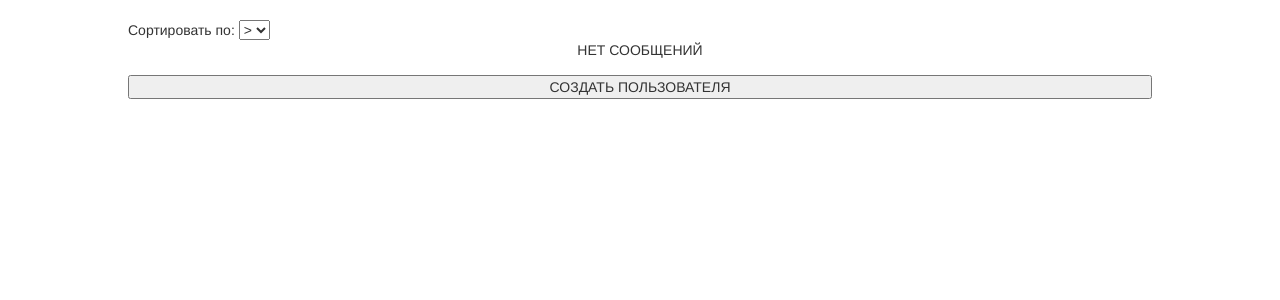
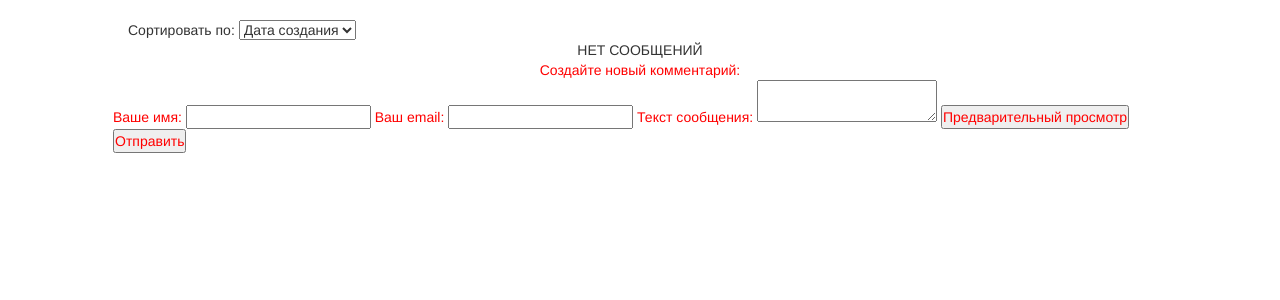
Before and after one commit to LadlenDU/beejee, a PHP site: page /index.php in a window 1280 px wide. Shown: the top 300 px of the page. Run offline with PHP 8.4, Linux system fonts and the light colour scheme; tables that the repository leaves empty hold one stand-in row (values such as "Sample post"); data that the repository does not hold is empty; some libraries are stand-ins or nearby versions.

Commit message:
some changes

```diff
--- a/app/components/IDatabaseOperations.php
+++ b/app/components/IDatabaseOperations.php
@@ -33,4 +33,13 @@ interface IDatabaseOperations
      * @return bool
      */
     public function ifValidOrderDirection($order);
+
+    /**
+     * Получает максимальную длину колонки в таблице.
+     *
+     * @param string $table название таблицы
+     * @param string $column название колонки
+     * @return int
+     */
+    public function getCharacterMaximumLength($table, $column);
 }
--- a/app/components/mySqliDatabaseOperations.php
+++ b/app/components/mySqliDatabaseOperations.php
@@ -102,4 +102,19 @@ class mySqliDatabaseOperations implements IDatabaseOperations
         return in_array(strtoupper($order), array('DESC', 'ASC'), true);
     }
 
+    /**
+     * @inheritdoc
+     */
+    public function getCharacterMaximumLength($table, $column)
+    {
+        $sql = 'SELECT character_maximum_length FROM information_schema.columns'
+            . ' WHERE  table_schema = Database() '
+            . ' AND '
+            . ' table_name = ' . $this->escape_string($table)
+            . ' AND '
+            . ' column_name = ' . $this->escape_string($column);
+
+        return $this->selectQuery($sql)->rows[0]->character_maximum_length;
+    }
+
 }
--- a/app/controllers/Comments.php
+++ b/app/controllers/Comments.php
@@ -3,6 +3,7 @@
 require_once(APP_DIR . 'controllers/Controller.php');
 #require_once(APP_DIR . 'models/User.php');
 require_once(APP_DIR . 'models/Comment.php');
+
 #require_once(APP_DIR . 'helpers/prepareJSON.php');
 
 class CommentsController extends Controller
@@ -32,7 +33,15 @@ class CommentsController extends Controller
             $orderTypes[] = ['id' => $ot, 'name' => $orderLabels[$ot]];
         }
 
-        $this->render(APP_DIR . 'views/Comments.php', ['comments' => $comments->rows, 'orderTypes' => $orderTypes]);
+        $fieldMaxLength = [];
+        $fieldMaxLength['name'] = DB::obj()->getCharacterMaximumLength(Comment::$tableName, 'username');
+        $fieldMaxLength['email'] = DB::obj()->getCharacterMaximumLength(Comment::$tableName, 'email');
+        $fieldMaxLength['text'] = DB::obj()->getCharacterMaximumLength(Comment::$tableName, 'text');
+
+        $this->render(
+            APP_DIR . 'views/Comments.php',
+            ['comments' => $comments->rows, 'orderTypes' => $orderTypes, 'fieldMaxLength' => $fieldMaxLength]
+        );
     }
 
     public function actionUpdate()
--- a/app/controllers/Controller.php
+++ b/app/controllers/Controller.php
@@ -6,7 +6,7 @@ class Controller
     {
         $actionName = isset($_REQUEST['action']) ? $_REQUEST['action'] : 'index';
         $functionName = 'action' . ucfirst($actionName);
-        if(method_exists($this, $functionName))
+        if (method_exists($this, $functionName))
         {
             $this->$functionName();
         }
--- a/app/models/Comment.php
+++ b/app/models/Comment.php
@@ -1,6 +1,7 @@
 <?php
 
 require_once(APP_DIR . 'components/DB.php');
+require_once(APP_DIR . 'models/Image.php');
 
 /**
  * Class Comment
@@ -18,8 +19,11 @@ class Comment
     static public function getComments($orderBy = 'created', $orderDir = 'DESC')
     {
         $res = DB::obj()->selectQuery(
-            'SELECT * FROM ' . self::$tableName . " WHERE `status` = 'APPROVED' ORDER BY $orderBy $orderDir"
+            'SELECT * FROM ' . self::$tableName . ' AS com '
+            . ' LEFT JOIN ' . Image::$tableName . ' AS img ON com.image_id=img.id '
+            . " WHERE `status` = 'APPROVED' ORDER BY $orderBy $orderDir"
         );
+
         return $res;
     }
 
--- a/app/views/Comments.php
+++ b/app/views/Comments.php
@@ -141,9 +141,9 @@ define('CLICK_TO_MOD', 'Нажмите чтобы редактировать');
 
 <div id="order_by">
     Сортировать по:
-    <select>
+    <select name="order_by">
         <?php foreach ($orderTypes as $o): ?>
-        <option name="<?php echo $o->id ?>"><?php echo htmlspecialchars($o->name, ENT_QUOTES, DOCUMENT_ENCODING) ?>></option>
+        <option value="<?php echo $o['id'] ?>"><?php echo htmlspecialchars($o['name'], ENT_QUOTES, DOCUMENT_ENCODING) ?></option>
         <?php endforeach; ?>
     </select>
 </div>
@@ -153,50 +153,18 @@ define('CLICK_TO_MOD', 'Нажмите чтобы редактировать');
             <div id="no_comments">НЕТ СООБЩЕНИЙ</div>
         <?php endif ?>
         <?php foreach ($comments as $item): ?>
-            <?php echo $this->renderPhpFile('_comment.php'); ?>
-            <div class="row" data-id="<?php echo $item->id ?>">
-                <div class="image">
-                    <img width="<?php echo $item->image['width'] ?>" height="<?php echo $item->image['height'] ?>" src="<?php echo $item->image['src'] ?>"/>
-                </div>
-                <div class="content">
-                    <>
-                </div>
-
-                <input type="text" value="<?php echo htmlspecialchars($user->name, ENT_QUOTES, DOCUMENT_ENCODING) ?>" class="name" maxlength="30" style="display:none"/><!--
-              --><div class="name" title="<?php echo CLICK_TO_MOD ?>"><?php echo $user->name ? htmlspecialchars($user->name, ENT_QUOTES, DOCUMENT_ENCODING) : '&nbsp;' ?></div><!--
-              --><input type="text" value="<?php echo $user->age ?>" class="age" maxlength="3" style="display:none"/><!--
-              --><div class="age" title="<?php echo CLICK_TO_MOD ?>"><?php echo htmlspecialchars($user->age, ENT_QUOTES, DOCUMENT_ENCODING) ?></div><!--
-              --><div class="city_id" title="<?php echo CLICK_TO_MOD ?>"><?php echo ($user->city_id == 0) ? 'Город не выбран' : $user->city_name ?></div><!--
-              --><select style="display:none" class="city_id">
-                    <option value="0" <?php echo ($user->city_id == 0) ? 'selected="selected"' : ''; ?>>Город не выбран</option>
-                    <?php foreach($cities as $city): ?>
-                        <option value="<?php echo $city->id ?>" <?php
-                        if($user->city_id == $city->id)
-                        {
-                            echo 'selected="selected"';
-                        }
-                        ?>><?php echo htmlspecialchars($city->name, ENT_QUOTES, DOCUMENT_ENCODING) ?></option>
-                    <?php endforeach ?>
-                </select><!--
-                <input type="text" value="<?php echo $user->city_id ?>" class="city" disabled="disabled"/>
-              --><input type="button" value="Удалить" class="delete"/>
-            </div>
+            <?php echo $this->renderPhpFile(dirname(__FILE__) . '/_comment.php', ['item' => $item]); ?>
         <?php endforeach ?>
     </div>
-    <div id="new_user" style="display: none;">
-        <div class="row caption">Введите данные нового пользователя:</div>
+    <div id="new_comment">
+        <div class="row caption">Создайте новый комментарий:</div>
         <div class="row">
-            <div class="id">&nbsp;</div>
-            <input type="text" class="name"/>
-            <input type="number" min="0" max="255" class="age" />
-            <select class="city_id">
-                <option value="0" selected="selected">Город не выбран</option>
-                <?php foreach($cities as $city): ?>
-                    <option value="<?php echo $city->id ?>"><?php echo htmlspecialchars($city->name, ENT_QUOTES, DOCUMENT_ENCODING) ?></option>
-                <?php endforeach ?>
-            </select>
-            <input type="button" class="delete" value="Создать"/>
+            Ваше имя: <input type="text" name="name" maxlength="<?php echo $fieldMaxLength['name'] ?>" />
+            Ваш email: <input type="text" name="email" maxlength="<?php echo $fieldMaxLength['email'] ?>" />
+            Текст сообщения:
+            <textarea name="text" maxlength="<?php echo $fieldMaxLength['text'] ?>"></textarea>
+            <input type="button" id="comment_preview" value="Предварительный просмотр"/>
+            <input type="button" id="comment_sent" value="Отправить"/>
         </div>
     </div>
-    <button id="create_user">СОЗДАТЬ ПОЛЬЗОВАТЕЛЯ</button>
 </div>
--- a/web/css/index.css
+++ b/web/css/index.css
@@ -63,11 +63,11 @@ html, body {
     width: 100%;
 }
 
-#new_user .row {
+#new_comment .row {
     color: red;
 }
 
-#new_user .caption {
+#new_comment .caption {
     text-align: center;
 }
 
```
Also changed, not shown: app/data/database.sql (+8 -6 lines), app/traits/LengthOfDBStringField.php (added, +9 -0 lines), app/views/_comment.php (+30 -1 lines).
